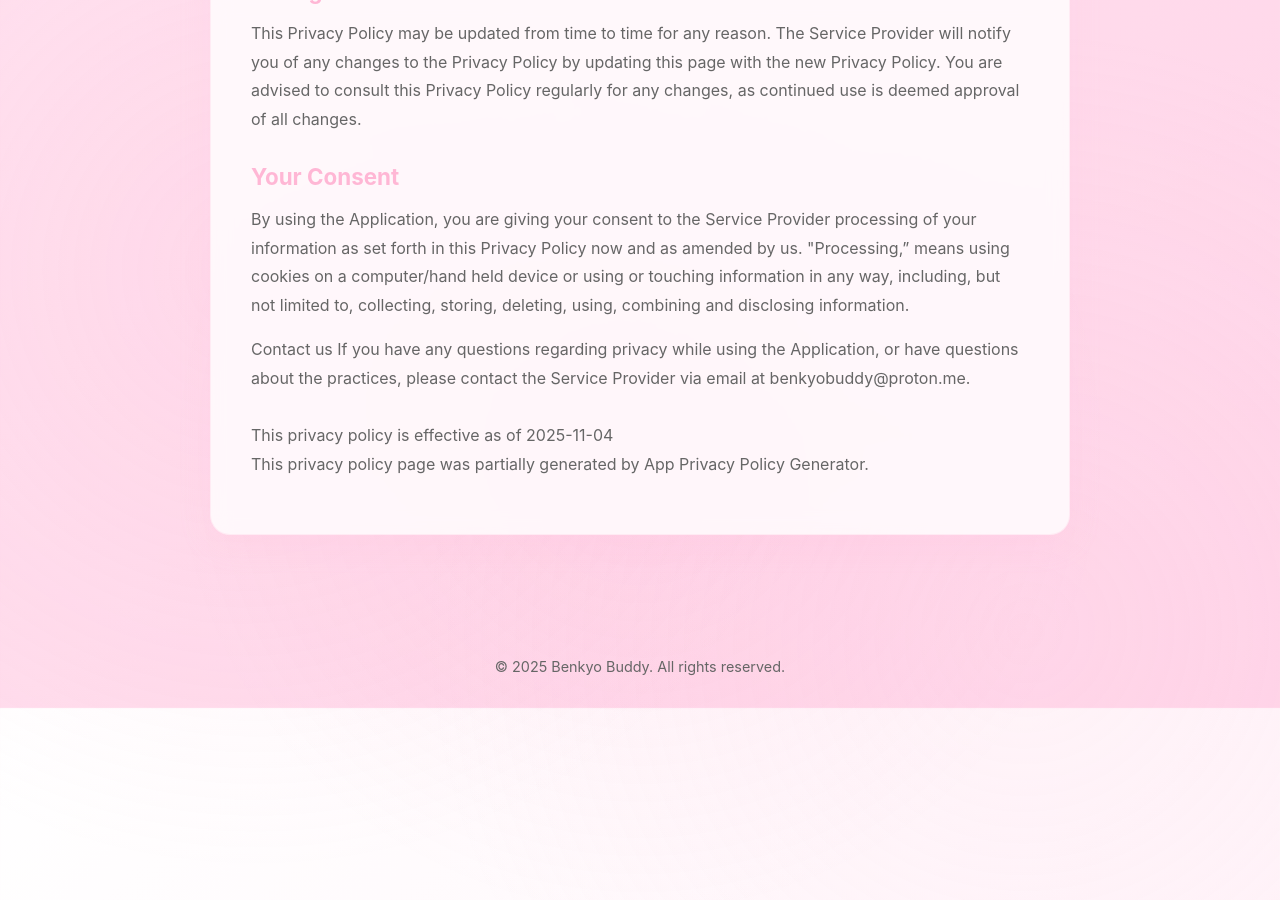
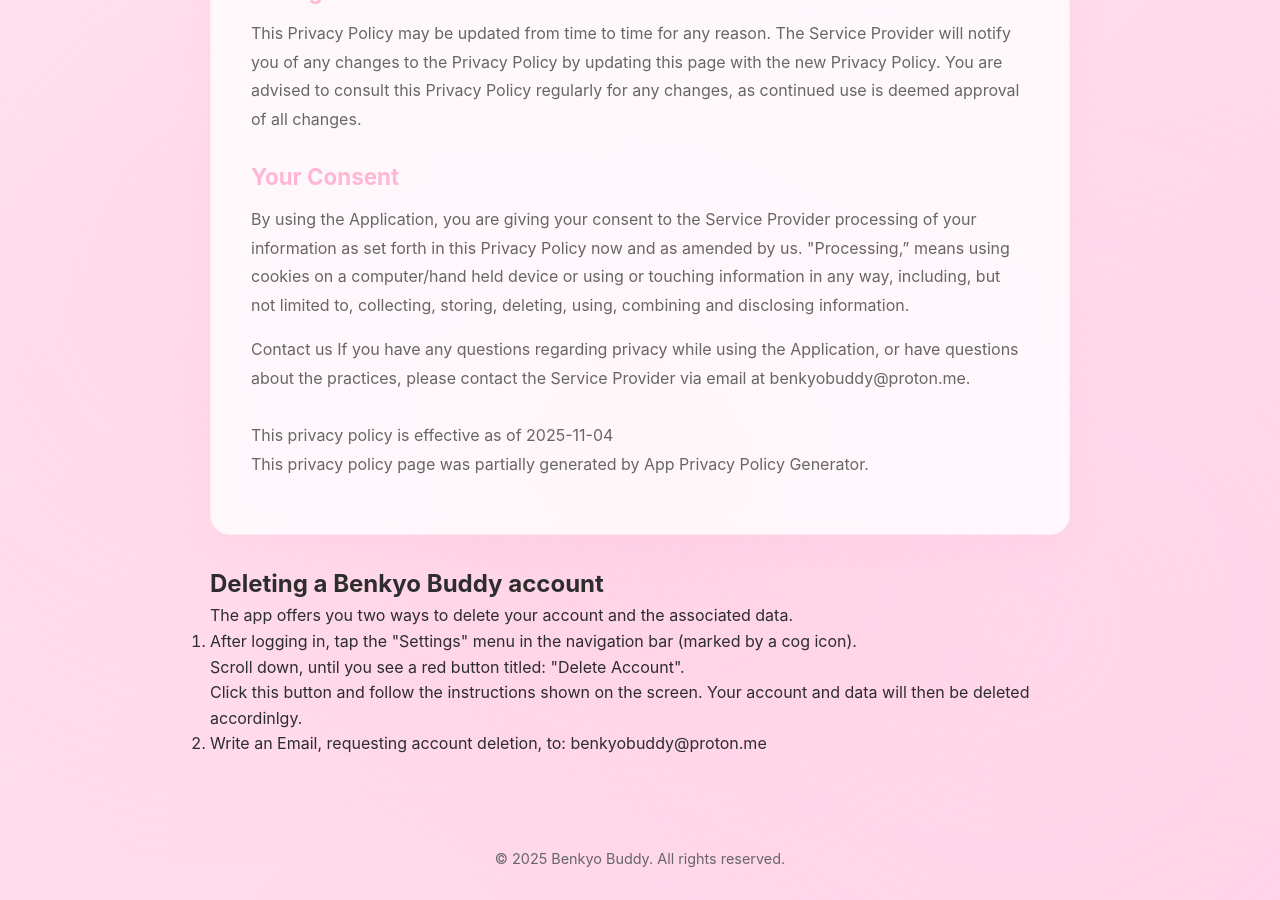
Before and after one commit to h-winkel/jlpt_app_website, a Jekyll site: the page built from index.html, in a window 1280 px wide and 900 px high, scrolled down 4194 px. Built offline with Jekyll 4.4.1, drawn with Linux system fonts in a browser that asks for light colours; before the commit the page ends 4902 px from its top, so only the background shows below that.

Commit message:
Update index.html

```diff
--- a/index.html
+++ b/index.html
@@ -115,3 +115,14 @@
 This privacy policy is effective as of 2025-11-04<br>
 This privacy policy page was partially generated by App Privacy Policy Generator.</p>
 </section>
+
+<section id="delete-account">
+    <h2>Deleting a Benkyo Buddy account</h2>
+    <p>The app offers you two ways to delete your account and the associated data.</p>
+    <ol>
+        <li>After logging in, tap the "Settings" menu in the navigation bar (marked by a cog icon).<br>
+        Scroll down, until you see a red button titled: "Delete Account".<br>
+        Click this button and follow the instructions shown on the screen. Your account and data will then be deleted accordinlgy.</li>
+        <li>Write an Email, requesting account deletion, to: benkyobuddy@proton.me</li>
+    </ol>
+</section>
```
